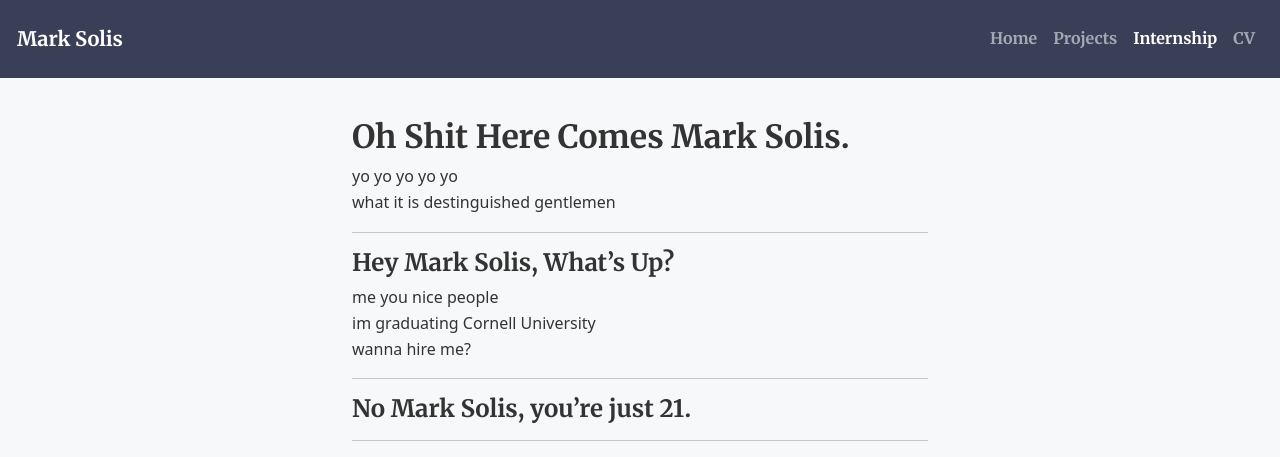
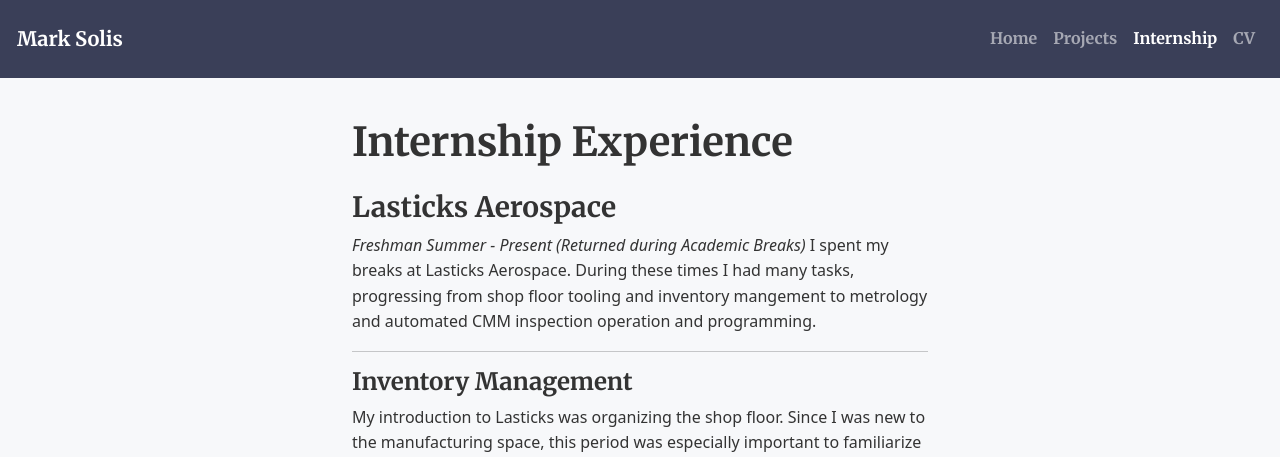
Before and after one commit to msolis424/msolis-website, a Jekyll site: the page built from _pages/internship.md, in a window 1280 px wide. Shown: the top 457 px of the page. Built offline with Jekyll 4.4.1, drawn with Linux system fonts in a browser that asks for light colours; some of the changed text lies outside the part shown.

Commit message:
internship page improve

```diff
--- a/_pages/internship.md
+++ b/_pages/internship.md
@@ -3,24 +3,31 @@ layout: default
 title: Mark Solis - Internship
 permalink: /internship/
 ---
-## Oh Shit Here Comes Mark Solis.
-yo yo yo yo yo<br>
-what it is destinguished gentlemen
+# Internship Experience
+
+### Lasticks Aerospace
+*Freshman Summer - Present (Returned during Academic Breaks)*
+I spent my breaks at Lasticks Aerospace. During these times I had many tasks, progressing from shop floor tooling and inventory mangement to metrology and automated CMM inspection operation and programming.
 
 ---
 
-#### Hey Mark Solis, What's Up?
-me you nice people<br>
-im graduating Cornell University<br>
-wanna hire me?<br>
+#### Inventory Management
+My introduction to Lasticks was organizing the shop floor. Since I was new to the manufacturing space, this period was especially important to familiarize myself with the machine shop.
+
+* **Tooling:** Cataloged cutting tools such as end mills and turning inserts.
+* **Mill-Turn Machine Inventorying:** Observed multi-axis operations on a **Doosan PUMA SMX2600ST**. I created an inventory for the machine cross-referencing Sandvik tool holder IDs.
+* **ERP & Storage Optimization:** Utilized **JobBOSS** software to track serialized fixtures, audit excess inventory, and reorganize storage layouts with newly reassigned fixture IDs.
 
 ---
 
-#### No Mark Solis, you're just 21.
+#### Metrology & Quality Inspection
+During my second year at Lasticks I worked with the inspection department.
+
+* **Bench Work:** I helped checking part conformance to the engineering drawings. I learned how to use micrometers, calipers, the height gauge, the comparator, etc. <br>
+* **CMM Operation:** I ran programs that automated the process of checking the GD&T of parts. The CMM ran with PC-DMIS and USC Server. <br>
+* **CAD Modeling Practice:** I had access to NX and a lot of engineering drawings I could practice with.
 
 ---
-
-### Nope, Can't Help You Man.
-pussies<br>
-woah holy shit.<br>
-![bonnie]({{ "assets/images/flyingbonnie.gif" | relative_url }})
+#### Automated Inspection
+My third year at Lasticks was majorly about PC-DMIS and the CMM. I already leared how to operate the CMM but now I started to learn how to edit and create programs.
+* **Alignments:** Constraining the degrees of freedom of CAD models so the CMM knows where the part is in the physical space.
```
Also changed, not shown: index.md (+1 -1 lines).
